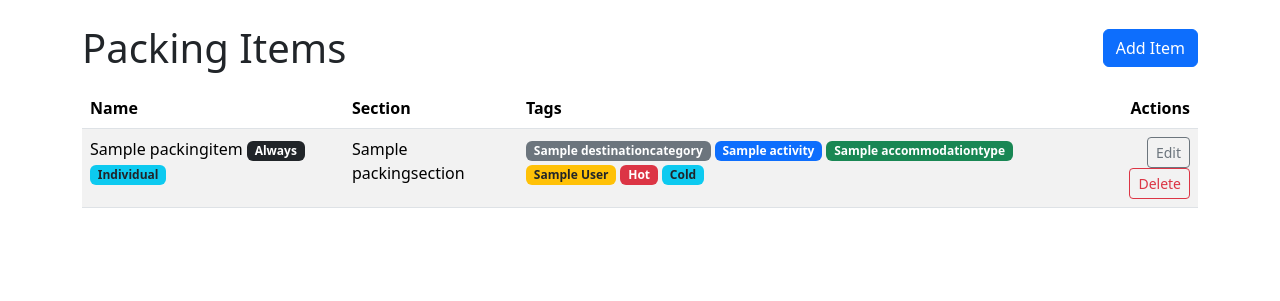
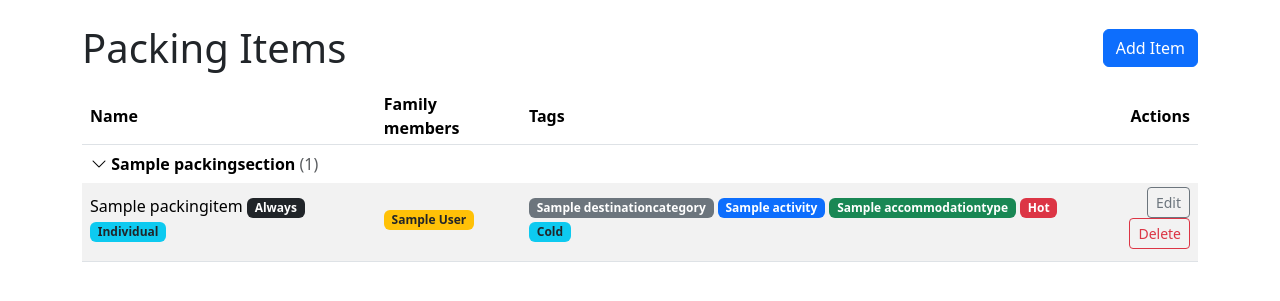
Before and after one commit to freekgorrissen/packinglist, a Django app: page /items/ in a window 1280 px wide. Shown: the part 56-357 px from the top of the page. Run offline with Django 5.2, Linux system fonts and the light colour scheme; a user stored in the database is signed in; tables that the repository leaves empty hold one stand-in row (values such as "Sample post").

Commit message:
Update packingitem list UI

```diff
--- a/app/views/packing_crud.py
+++ b/app/views/packing_crud.py
@@ -1,3 +1,5 @@
+from itertools import groupby
+
 from django.shortcuts import redirect
 from django.urls import reverse_lazy
 from django.views.generic import CreateView, DeleteView, ListView, UpdateView
@@ -42,6 +44,14 @@ class PackingItemListView(AppAccessMixin, ListView):
             )
         )
 
+    def get_context_data(self, **kwargs):
+        context = super().get_context_data(**kwargs)
+        context['section_groups'] = [
+            {'section': section, 'items': list(items)}
+            for section, items in groupby(context['items'], key=lambda item: item.section)
+        ]
+        return context
+
 
 class PackingItemFormMixin:
     def get_context_data(self, **kwargs):
--- a/templates/base.html
+++ b/templates/base.html
@@ -7,6 +7,7 @@
     <link href="https://cdn.jsdelivr.net/npm/bootstrap@5.3.3/dist/css/bootstrap.min.css" rel="stylesheet">
     <link href="https://cdn.jsdelivr.net/npm/bootstrap-icons@1.11.3/font/bootstrap-icons.min.css" rel="stylesheet">
     <link href="/static/css/app.css" rel="stylesheet">
+    {% block extra_head %}{% endblock %}
 </head>
 <body>
     <nav class="navbar navbar-expand-lg navbar-dark bg-primary mb-4 no-print">
--- a/templates/packing/item_list.html
+++ b/templates/packing/item_list.html
@@ -1,6 +1,60 @@
 {% extends "base.html" %}
 
 {% block title %}Packing Items — Packing List{% endblock %}
+
+{% block extra_head %}
+<style>
+    .item-list-table th,
+    .item-list-table td {
+        padding-top: 0.25rem;
+        padding-bottom: 0.25rem;
+        vertical-align: middle;
+    }
+
+    .item-row {
+        cursor: pointer;
+    }
+
+    .item-row:hover {
+        background-color: rgba(0, 0, 0, 0.04);
+    }
+
+    .item-list-table tbody.section-header-row > tr > * {
+        --bs-table-bg: #fff;
+        --bs-table-striped-bg: #fff;
+        background-color: #fff;
+    }
+
+    .section-header-row td {
+        border-top-width: 1px;
+        padding-top: 0.35rem;
+        padding-bottom: 0.35rem;
+    }
+
+    .item-list-table tbody.section-header-row:not(:first-of-type) td {
+        padding-top: 1.25rem;
+    }
+
+    .item-list-table tbody.section-items tr:last-child td {
+        padding-bottom: 0.75rem;
+    }
+
+    .section-toggle {
+        font-weight: 600;
+        text-decoration: none;
+        color: inherit;
+        padding: 0;
+    }
+
+    .section-toggle .bi {
+        transition: transform 0.15s ease-in-out;
+    }
+
+    .section-toggle.collapsed .bi {
+        transform: rotate(-90deg);
+    }
+</style>
+{% endblock %}
 
 {% block content %}
 <div class="d-flex justify-content-between align-items-center mb-3">
@@ -8,25 +62,48 @@
     <a class="btn btn-primary" href="{% url 'item_create' %}">Add Item</a>
 </div>
 
-{% if items %}
-<table class="table table-striped">
+{% if section_groups %}
+<table class="table table-striped item-list-table">
     <thead>
         <tr>
             <th>Name</th>
-            <th>Section</th>
+            <th>Family members</th>
             <th>Tags</th>
             <th class="text-end">Actions</th>
         </tr>
     </thead>
-    <tbody>
-        {% for item in items %}
+    {% for group in section_groups %}
+    <tbody class="section-header-row">
         <tr>
+            <td colspan="4" class="border-0">
+                <button type="button"
+                        class="btn btn-link section-toggle p-0"
+                        data-bs-toggle="collapse"
+                        data-bs-target="#section-items-{{ group.section.pk }}"
+                        aria-expanded="true"
+                        aria-controls="section-items-{{ group.section.pk }}">
+                    <i class="bi bi-chevron-down"></i>
+                    {{ group.section.name }}
+                    <span class="text-muted fw-normal">({{ group.items|length }})</span>
+                </button>
+            </td>
+        </tr>
+    </tbody>
+    <tbody class="collapse show section-items" id="section-items-{{ group.section.pk }}">
+        {% for item in group.items %}
+        <tr class="item-row" data-href="{% url 'item_update' item.pk %}">
             <td>
                 {{ item.name }}
                 {% if item.always %}<span class="badge bg-dark">Always</span>{% endif %}
                 <span class="badge bg-info text-dark">{{ item.get_packing_allocation_display }}</span>
             </td>
-            <td>{{ item.section.name }}</td>
+            <td>
+                {% for member in item.family_members.all %}
+                    <span class="badge bg-warning text-dark">{{ member.name }}</span>
+                {% empty %}
+                    <span class="text-muted">—</span>
+                {% endfor %}
+            </td>
             <td>
                 {% for dest in item.destinations.all %}
                     <span class="badge bg-secondary">{{ dest.name }}</span>
@@ -37,28 +114,52 @@
                 {% for acc in item.accommodations.all %}
                     <span class="badge bg-success">{{ acc.name }}</span>
                 {% endfor %}
-                {% for member in item.family_members.all %}
-                    <span class="badge bg-warning text-dark">{{ member.name }}</span>
-                {% endfor %}
                 {% if item.weather_hot %}
                     <span class="badge bg-danger">Hot</span>
                 {% endif %}
                 {% if item.weather_cold %}
                     <span class="badge bg-info text-dark">Cold</span>
                 {% endif %}
-                {% if not item.always and not item.destinations.all and not item.activities.all and not item.accommodations.all and not item.family_members.all and not item.weather_hot and not item.weather_cold %}
-                    <span class="text-muted">No categories</span>
+                {% if not item.destinations.all and not item.activities.all and not item.accommodations.all and not item.weather_hot and not item.weather_cold %}
+                    <span class="text-muted">—</span>
                 {% endif %}
             </td>
-            <td class="text-end">
+            <td class="text-end item-row-actions">
                 <a class="btn btn-sm btn-outline-secondary" href="{% url 'item_update' item.pk %}">Edit</a>
                 <a class="btn btn-sm btn-outline-danger" href="{% url 'item_delete' item.pk %}">Delete</a>
             </td>
         </tr>
         {% endfor %}
     </tbody>
+    {% endfor %}
 </table>
 {% else %}
 <p class="text-muted">No packing items yet. <a href="{% url 'item_create' %}">Add one</a>.</p>
 {% endif %}
+
+<script>
+(function () {
+    document.querySelectorAll('.item-row[data-href]').forEach(function (row) {
+        row.addEventListener('click', function (event) {
+            if (event.target.closest('.item-row-actions')) {
+                return;
+            }
+            window.location.href = row.dataset.href;
+        });
+    });
+
+    document.querySelectorAll('.section-toggle').forEach(function (toggle) {
+        const target = document.querySelector(toggle.dataset.bsTarget);
+        if (!target) {
+            return;
+        }
+        target.addEventListener('show.bs.collapse', function () {
+            toggle.classList.remove('collapsed');
+        });
+        target.addEventListener('hide.bs.collapse', function () {
+            toggle.classList.add('collapsed');
+        });
+    });
+})();
+</script>
 {% endblock %}
```
Also changed, not shown: app/tests/test_views.py (+24 -0 lines).
